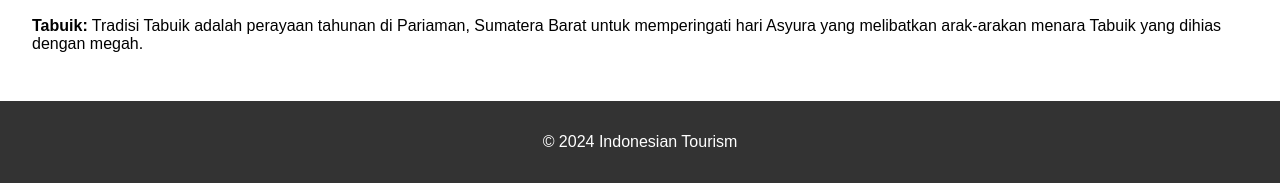
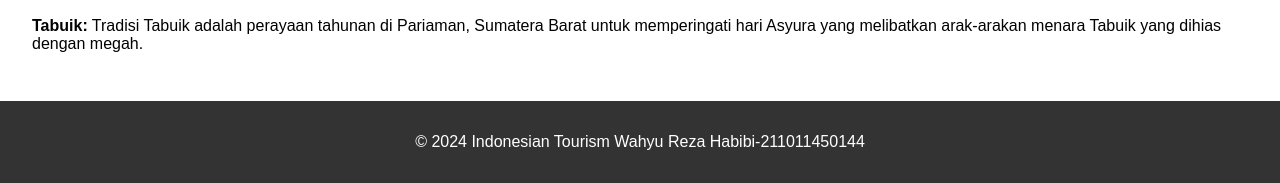
Before and after one commit to Whyurzahabibi/Whyurzahabibi.github.io, a plain HTML site: page kebudayaan.html in a window 1280 px wide. Shown: the part 2285-2468 px from the top of the page. Drawn offline with Linux system fonts and the light colour scheme.

Commit message:
Update kebudayaan.html

```diff
--- a/kebudayaan.html
+++ b/kebudayaan.html
@@ -47,7 +47,7 @@
         </main>
     </div>
     <footer>
-        <p>&copy; 2024 Indonesian Tourism</p>
+        <p>&copy; 2024 Indonesian Tourism Wahyu Reza Habibi-211011450144</p>
     </footer>
 </body>
 </html>
```
